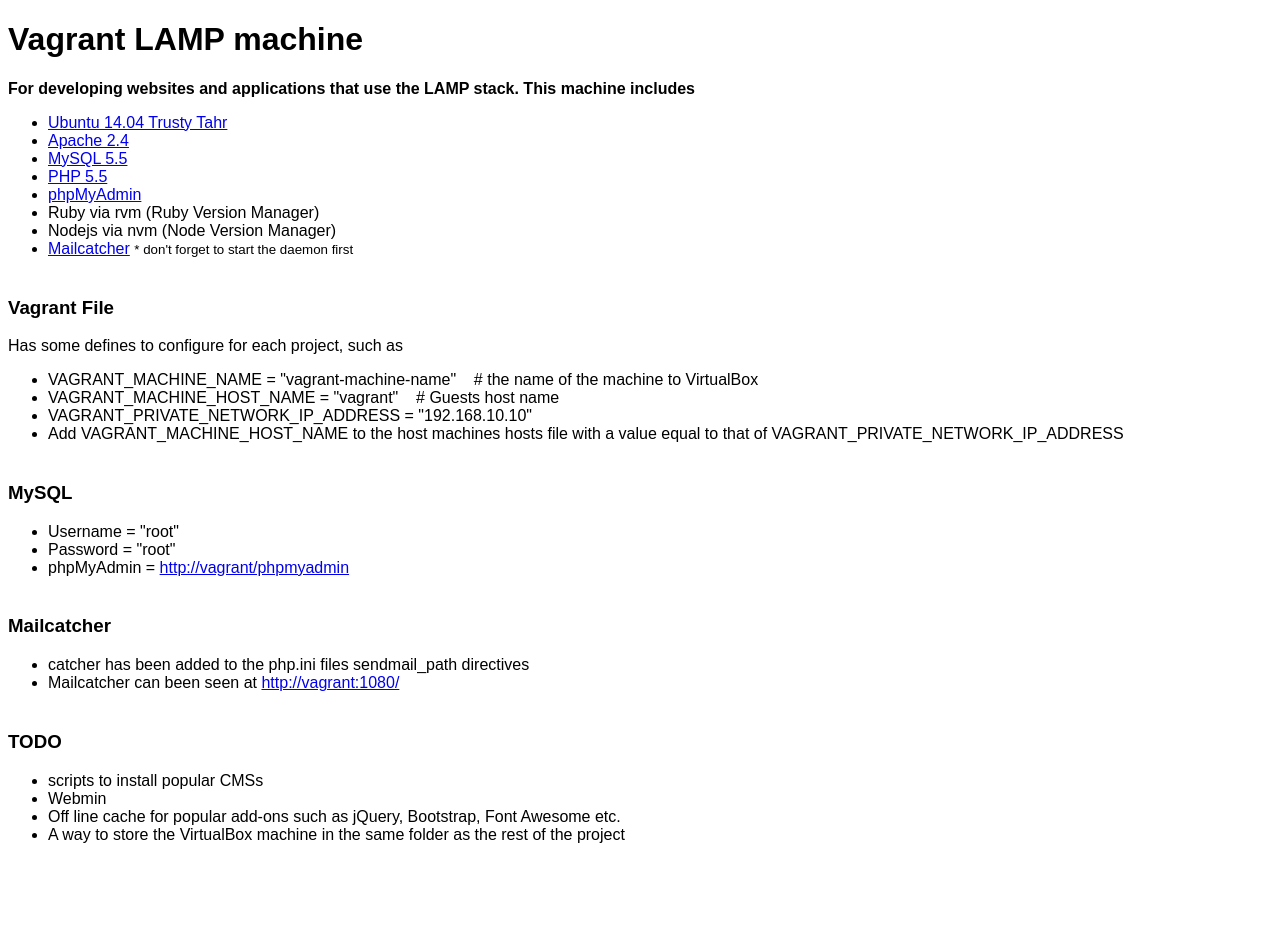
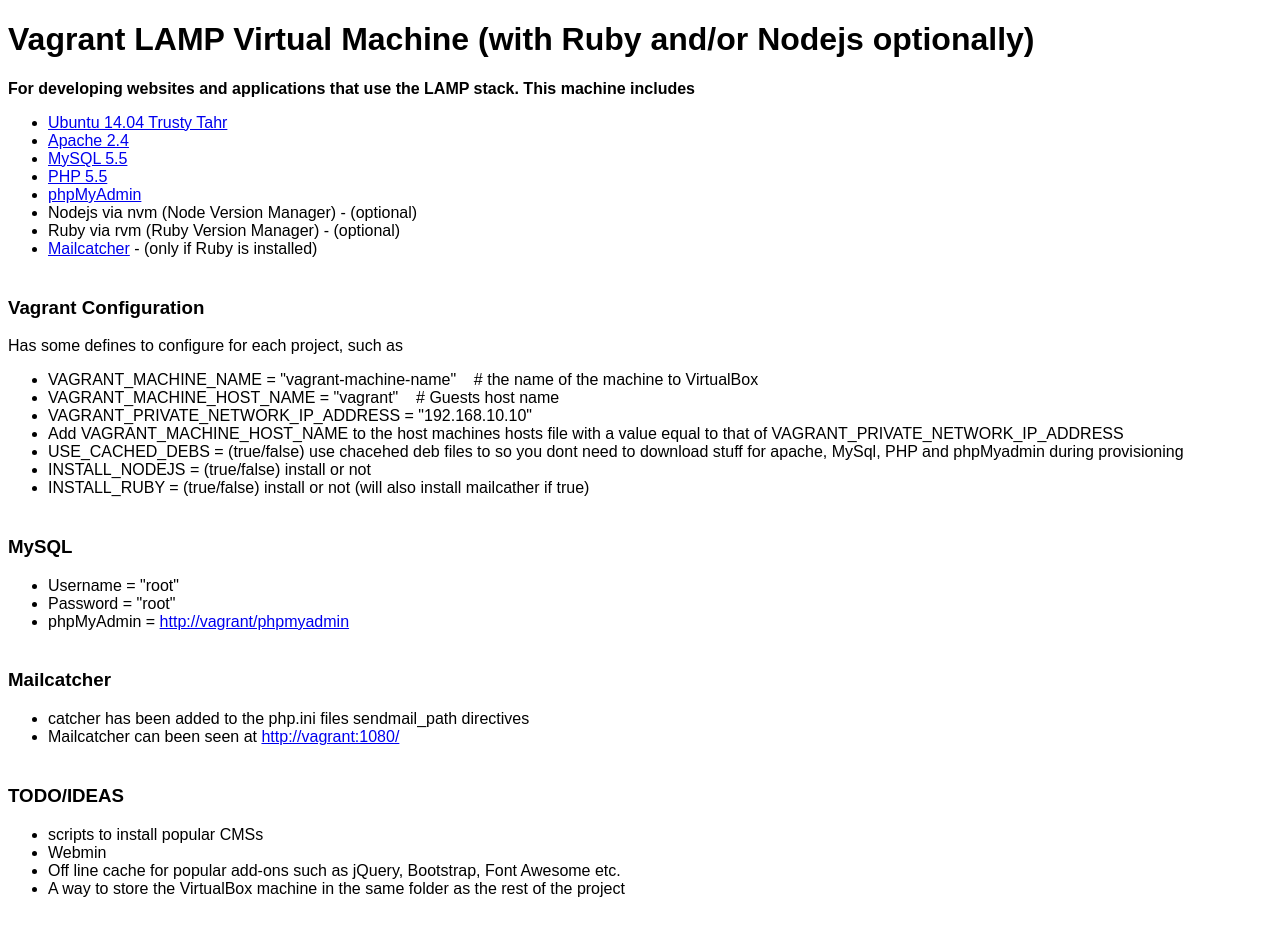
Before and after one commit to big-wave-tim/vagrant-lamp, a plain HTML site: page index.html in a window 1280 px wide. Before the commit the page ends 880 px from the top, so only its background shows below. Drawn offline with Linux system fonts and the light colour scheme.

Commit message:
options to install nodejs/ruby - cached debs - tidy up docs - provisioning execution time

```diff
--- a/index.html
+++ b/index.html
@@ -10,7 +10,7 @@
     </head>
     <body>
 
-        <h1>Vagrant LAMP machine</h1>
+        <h1>Vagrant LAMP Virtual Machine (with Ruby and/or Nodejs optionally)</h1>
 
         <p><strong>For developing websites and applications that use the LAMP stack. This machine includes </strong></p>
         <ul>
@@ -19,22 +19,24 @@
             <li><a href="http://%VAGRANT_MACHINE_HOST_NAME%/phpmyadmin">MySQL 5.5</a></li>
             <li><a href="http://%VAGRANT_MACHINE_HOST_NAME%/phpinfo.php">PHP 5.5</a></li>
             <li><a href="http://%VAGRANT_MACHINE_HOST_NAME%/phpmyadmin">phpMyAdmin</a></li>
-            <li>Ruby via rvm (Ruby Version Manager)</li>
-            <li>Nodejs via nvm (Node Version Manager)</li>
-            <li><a href="http://%VAGRANT_MACHINE_HOST_NAME%:1080/">Mailcatcher</a> <small>* don't forget to start the daemon first</small></li>
+            <li>Nodejs via nvm (Node Version Manager) - (optional)</li>
+            <li>Ruby via rvm (Ruby Version Manager) - (optional)</li>
+            <li><a href="http://%VAGRANT_MACHINE_HOST_NAME%:1080/">Mailcatcher</a> - (only if Ruby is installed)</li>
         </ul>
 
 
 
-        <h3>Vagrant File</h3>
+        <h3>Vagrant Configuration</h3>
         <p>Has some defines to configure for each project, such as</p>
         <ul>
             <li>VAGRANT_MACHINE_NAME = "vagrant-machine-name" &nbsp;&nbsp;&nbsp;# the name of the machine to VirtualBox</li>
             <li>VAGRANT_MACHINE_HOST_NAME = "vagrant"   &nbsp;&nbsp;&nbsp;# Guests host name</li>
             <li>VAGRANT_PRIVATE_NETWORK_IP_ADDRESS = "192.168.10.10"</li>
             <li>Add VAGRANT_MACHINE_HOST_NAME to the host machines hosts file with a value equal to that of VAGRANT_PRIVATE_NETWORK_IP_ADDRESS</li>
+            <li>USE_CACHED_DEBS = (true/false) use chacehed deb files to so you dont need to download stuff for apache, MySql, PHP and phpMyadmin during provisioning</li>
+            <li>INSTALL_NODEJS = (true/false) install or not</li>
+            <li>INSTALL_RUBY = (true/false) install or not (will also install mailcather if true)</li>
         </ul>
-
 
 
         <h3>MySQL</h3>
@@ -44,6 +46,7 @@
             <li>phpMyAdmin = <a href="http://%VAGRANT_MACHINE_HOST_NAME%/phpmyadmin">http://vagrant/phpmyadmin</a></li>
         </ul>
 
+
         <h3>Mailcatcher</h3>
         <ul>
             <li>catcher has been added to the php.ini files sendmail_path directives</li>
@@ -51,8 +54,7 @@
         </ul>
 
 
-
-        <h3>TODO</h3>
+        <h3>TODO/IDEAS</h3>
         <ul>
             <li>scripts to install popular CMSs</li>
             <li>Webmin</li>
```
Also changed, not shown: 4 other files.
